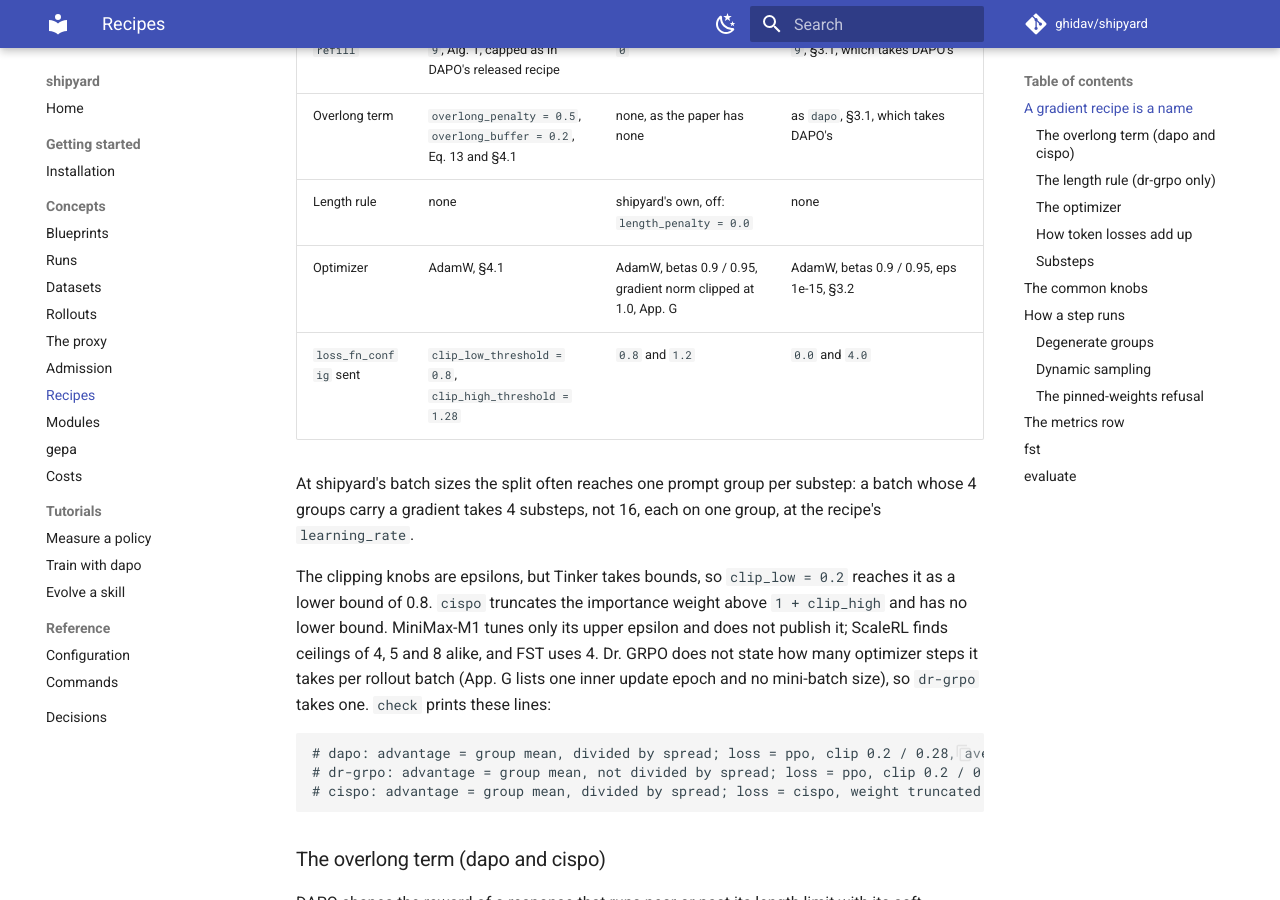
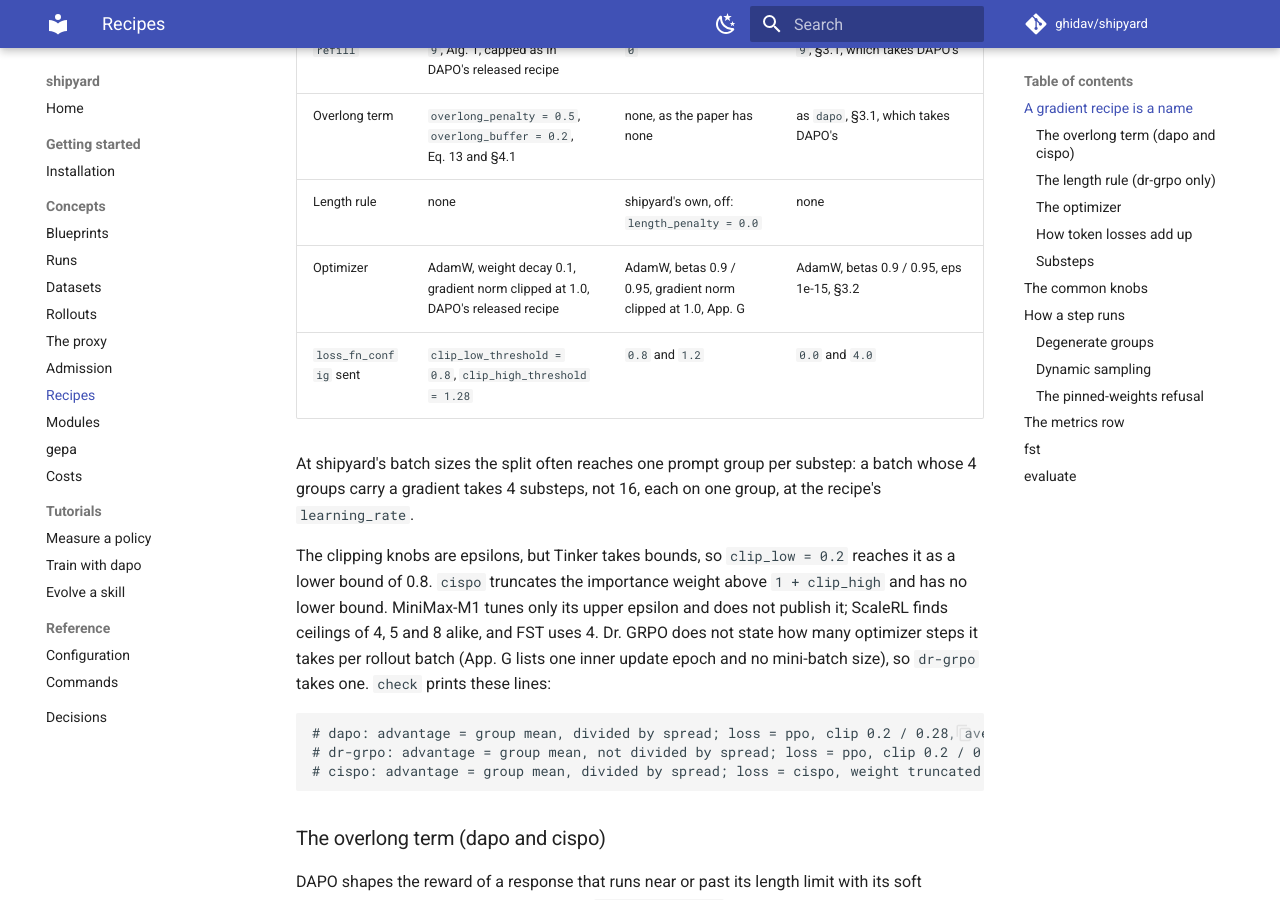
Before and after one commit to ghidav/shipyard, an MkDocs documentation site: the page built from docs/concepts/recipes.md, in a window 1280 px wide and 900 px high, scrolled down 1986 px. Built offline with MkDocs 1.6.1 and Material for MkDocs 9.7.7, drawn with Linux system fonts in a browser that asks for light colours; comment, search, counter and statistics services are not loaded; some of the changed text lies outside the part shown.

Commit message:
dapo trains with weight decay 0.1 and its gradient norm clipped at 1.0
The DAPO paper states neither; the authors' released recipe (verl recipe/dapo,
run_dapo_qwen2.5_32b.sh) sets both, and that run produced the paper's results.

Co-Authored-By: Claude Opus 5.5 <noreply@anthropic.com>
Claude-Session: https://claude.ai/code/session_017Cg3NQJFoC9pcXuvu4mCfX

````diff
--- a/docs/concepts/recipes.md
+++ b/docs/concepts/recipes.md
@@ -53,7 +53,7 @@ overlong_buffer = 0.2
 [checkpoints]
 every = 1
 ttl_hours = 168.0
-# dapo: advantage = group mean, divided by spread; loss = ppo, clip 0.2 / 0.28, averaged per prompt; overlong penalty up to 0.5 over the last 20% of the token budget; 16 substeps by prompt; adamw betas 0.9 / 0.95, eps 1e-08, no warm-up (the paper's is 20 steps); degenerate groups dropped and refilled from the plan, up to 9 more rounds
+# dapo: advantage = group mean, divided by spread; loss = ppo, clip 0.2 / 0.28, averaged per prompt; overlong penalty up to 0.5 over the last 20% of the token budget; 16 substeps by prompt; adamw betas 0.9 / 0.95, eps 1e-08, weight decay 0.1, gradient norm clipped at 1.0, no warm-up (the paper's is 20 steps); degenerate groups dropped and refilled from the plan, up to 9 more rounds
 ```
 
 Each name resolves as follows, with the section of its paper each default comes from:
@@ -69,7 +69,7 @@ Each name resolves as follows, with the section of its paper each default comes
 | `refill` | `9`, Alg. 1, capped as in DAPO's released recipe | `0` | `9`, §3.1, which takes DAPO's |
 | Overlong term | `overlong_penalty = 0.5`, `overlong_buffer = 0.2`, Eq. 13 and §4.1 | none, as the paper has none | as `dapo`, §3.1, which takes DAPO's |
 | Length rule | none | shipyard's own, off: `length_penalty = 0.0` | none |
-| Optimizer | AdamW, §4.1 | AdamW, betas 0.9 / 0.95, gradient norm clipped at 1.0, App. G | AdamW, betas 0.9 / 0.95, eps 1e-15, §3.2 |
+| Optimizer | AdamW, weight decay 0.1, gradient norm clipped at 1.0, DAPO's released recipe | AdamW, betas 0.9 / 0.95, gradient norm clipped at 1.0, App. G | AdamW, betas 0.9 / 0.95, eps 1e-15, §3.2 |
 | `loss_fn_config` sent | `clip_low_threshold = 0.8`, `clip_high_threshold = 1.28` | `0.8` and `1.2` | `0.0` and `4.0` |
 
 At shipyard's batch sizes the split often reaches one prompt group per substep: a batch whose 4 groups
@@ -82,7 +82,7 @@ FST uses 4. Dr. GRPO does not state how many optimizer steps it takes per rollou
 one inner update epoch and no mini-batch size), so `dr-grpo` takes one. `check` prints these lines:
 
 ```
-# dapo: advantage = group mean, divided by spread; loss = ppo, clip 0.2 / 0.28, averaged per prompt; overlong penalty up to 0.5 over the last 20% of the token budget; 16 substeps by prompt; adamw betas 0.9 / 0.95, eps 1e-08, no warm-up (the paper's is 20 steps); degenerate groups dropped and refilled from the plan, up to 9 more rounds
+# dapo: advantage = group mean, divided by spread; loss = ppo, clip 0.2 / 0.28, averaged per prompt; overlong penalty up to 0.5 over the last 20% of the token budget; 16 substeps by prompt; adamw betas 0.9 / 0.95, eps 1e-08, weight decay 0.1, gradient norm clipped at 1.0, no warm-up (the paper's is 20 steps); degenerate groups dropped and refilled from the plan, up to 9 more rounds
 # dr-grpo: advantage = group mean, not divided by spread; loss = ppo, clip 0.2 / 0.2, summed over tokens; 1 substep; adamw betas 0.9 / 0.95, eps 1e-08, gradient norm clipped at 1.0; degenerate groups dropped
 # cispo: advantage = group mean, divided by spread; loss = cispo, weight truncated above 4.0, no lower bound, averaged per prompt; overlong penalty up to 0.5 over the last 20% of the token budget; 16 substeps by prompt; adamw betas 0.9 / 0.95, eps 1e-15; degenerate groups dropped and refilled from the plan, up to 9 more rounds
 ```
@@ -145,14 +145,15 @@ answer could then score as low as a failure, or lower.
 ### The optimizer
 
 Each recipe steps with AdamW as its paper sets it. Where the paper states a value, it is the paper's;
-where it states none, it is the cookbook's (`train_step` in `tinker_cookbook/rl/train.py`): betas
+where it states none, it is the authors' released recipe's when that sets one (DAPO's weight decay and
+gradient clipping), else the cookbook's (`train_step` in `tinker_cookbook/rl/train.py`): betas
 0.9 / 0.95, eps 1e-8, no weight decay and no gradient clipping. The warm-up is the `warmup` key's,
 `0` by default: the papers' warm-ups are sized for runs of hundreds of steps, and a shipyard run of
 twenty steps would spend all of them below `learning_rate`.
 
 | | betas | eps | weight decay | gradient clipping | the paper's warm-up |
 |---|---|---|---|---|---|
-| `dapo` | 0.9 / 0.95, cookbook's | 1e-8, cookbook's | 0, cookbook's | none: the paper states none | 20 steps, §4.1 |
+| `dapo` | 0.9 / 0.95, cookbook's | 1e-8, cookbook's | 0.1, DAPO's released recipe | global norm 1.0, DAPO's released recipe | 20 steps, §4.1 |
 | `dr-grpo` | 0.9 / 0.95, App. G | 1e-8, cookbook's | 0, App. G | global norm 1.0, App. G, Table 6 | none: a constant rate, App. G |
 | `cispo` | 0.9 / 0.95, MiniMax-M1 §3.2 | 1e-15, §3.2 | 0, cookbook's | none: the paper states none | none stated |
 | `fst` | 0.9 / 0.999, App. D | 1e-8, cookbook's and PyTorch's | 0, App. D | none: the paper states none | 10 steps, App. D |
````
Also changed, not shown: docs/concepts/blueprints.md (+1 -1 lines), docs/index.md (+1 -1 lines), docs/reference/configuration.md (+3 -2 lines), docs/tutorials/train-with-dapo.md (+3 -3 lines), 4 other files.
